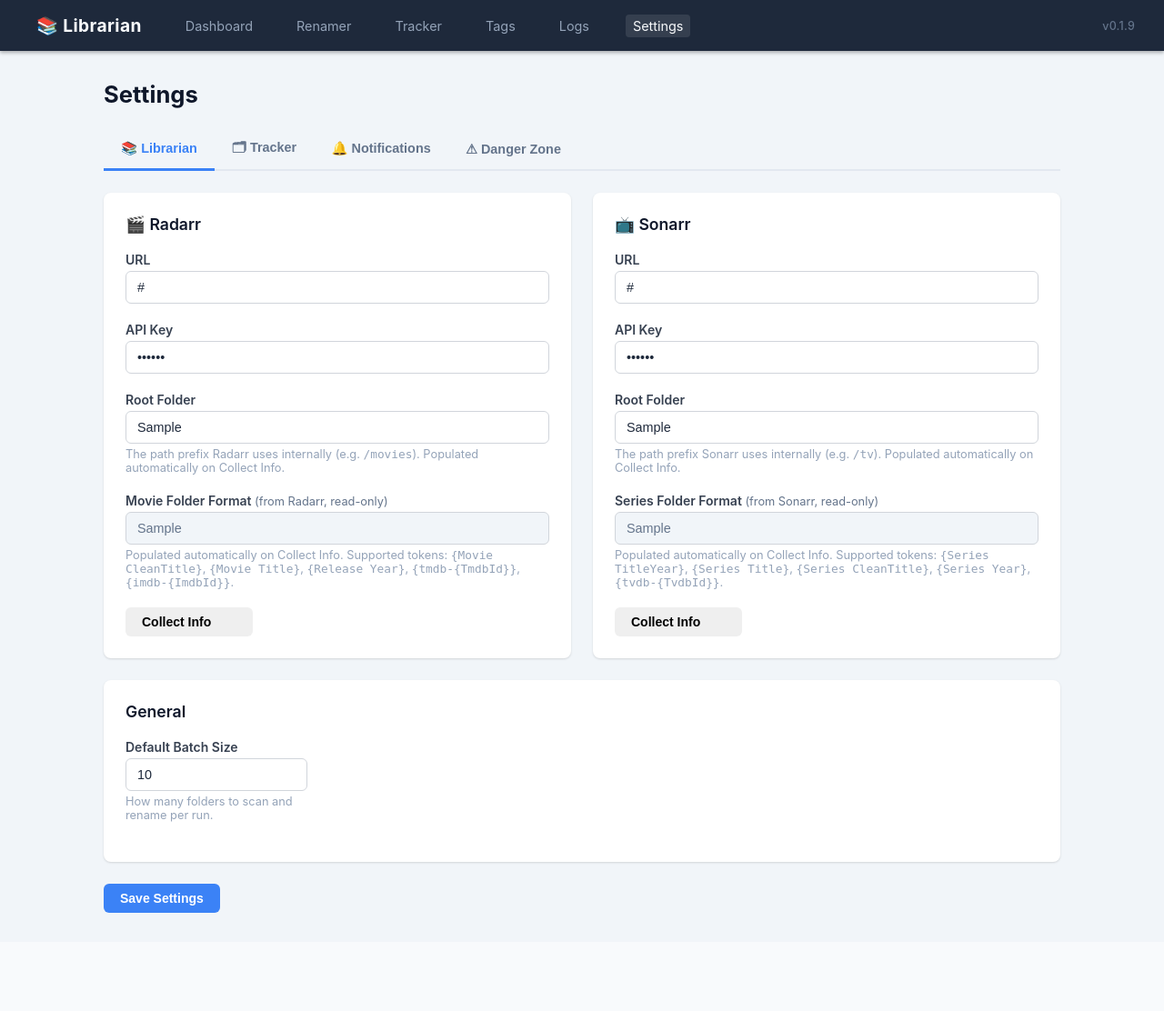
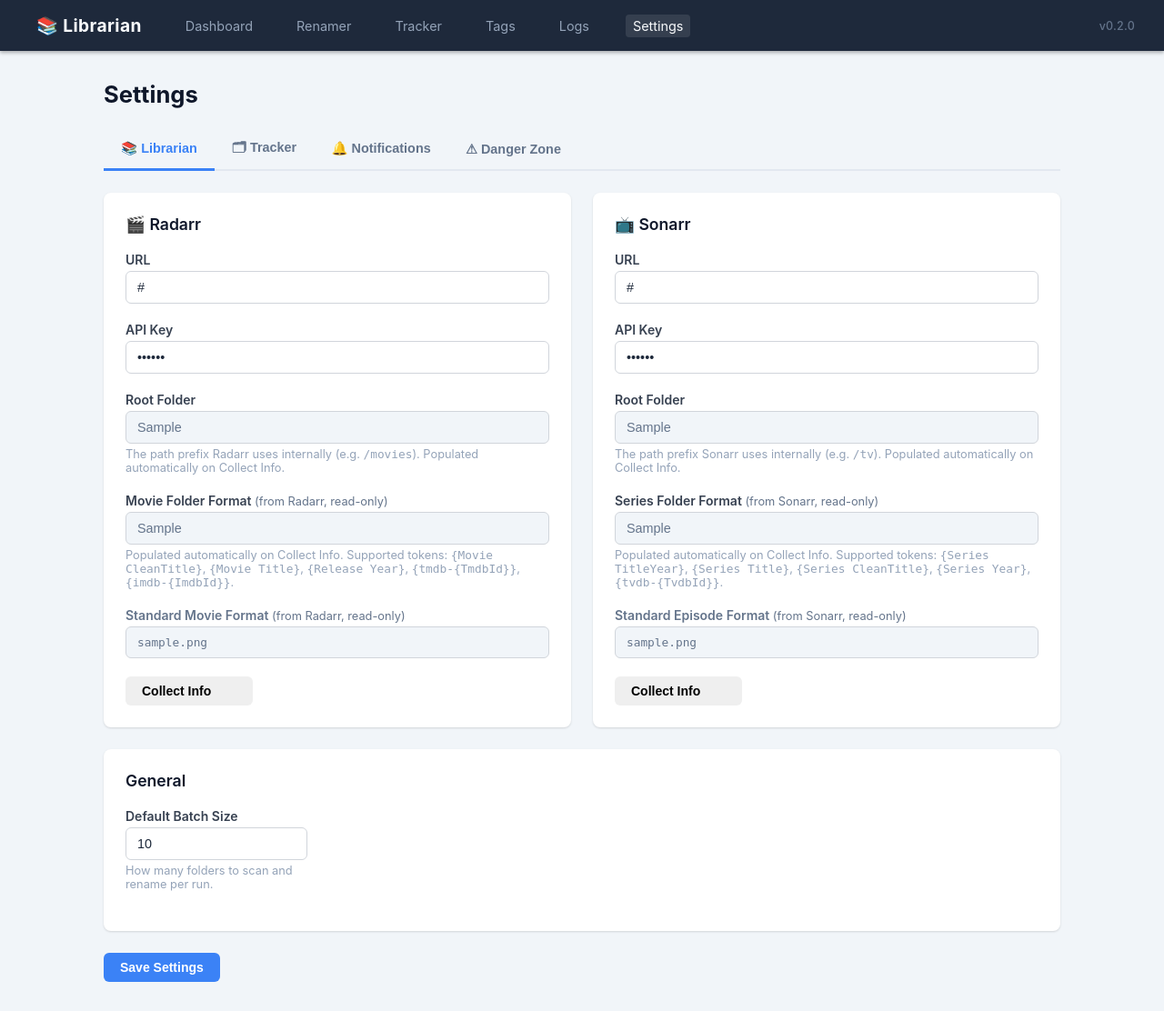
Before and after one commit to Beejeex/librarian, a FastAPI app: page /settings in a window 1280 px wide. Shown: the whole page at 91% size. Before the commit the page ends 1004 px from the top, so only its background shows below. Run offline with FastAPI, Linux system fonts and the light colour scheme; tables that the repository leaves empty hold one stand-in row (values such as "Sample post").

Commit message:
fix: persist file formats + root folder read-only in settings

```diff
--- a/app/database.py
+++ b/app/database.py
@@ -59,6 +59,9 @@ def _run_migrations() -> None:
         # Renamer: file rename support
         ("renameitem", "item_type", "VARCHAR NOT NULL DEFAULT 'folder'"),
         ("renameitem", "source_file_id", "INTEGER"),
+        # Collect Info: store file formats in DB (added v0.2.0)
+        ("appconfig", "radarr_file_format", "VARCHAR NOT NULL DEFAULT ''"),
+        ("appconfig", "sonarr_file_format", "VARCHAR NOT NULL DEFAULT ''"),
     ]
     with engine.connect() as conn:
         for table, column, definition in new_columns:
--- a/app/models.py
+++ b/app/models.py
@@ -27,12 +27,14 @@ class AppConfig(SQLModel, table=True):
     radarr_api_key: str = ""
     radarr_root_folder: str = "/movies"
     radarr_folder_format: str = "{Movie CleanTitle} ({Release Year}) {tmdb-{TmdbId}}"
+    radarr_file_format: str = ""
 
     # --- Renamer: Sonarr ---
     sonarr_url: str = ""
     sonarr_api_key: str = ""
     sonarr_root_folder: str = "/tv"
     sonarr_folder_format: str = "{Series TitleYear} {tvdb-{TvdbId}}"
+    sonarr_file_format: str = ""
 
     # --- Renamer ---
     batch_size: int = 20
--- a/app/routers/ui.py
+++ b/app/routers/ui.py
@@ -205,11 +205,13 @@ async def save_settings(
     radarr_api_key: str = Form(""),
     radarr_root_folder: str = Form("/movies"),
     radarr_folder_format: str = Form("{Movie CleanTitle} ({Release Year}) {tmdb-{TmdbId}}"),
+    radarr_file_format: str = Form(""),
     # Librarian — Sonarr
     sonarr_url: str = Form(""),
     sonarr_api_key: str = Form(""),
     sonarr_root_folder: str = Form("/tv"),
     sonarr_folder_format: str = Form("{Series TitleYear} {tvdb-{TvdbId}}"),
+    sonarr_file_format: str = Form(""),
     # Librarian — General
     batch_size: int = Form(20),
     # Tracker
@@ -238,10 +240,12 @@ async def save_settings(
             "radarr_api_key": radarr_api_key,
             "radarr_root_folder": radarr_root_folder,
             "radarr_folder_format": radarr_folder_format,
+            "radarr_file_format": radarr_file_format,
             "sonarr_url": sonarr_url,
             "sonarr_api_key": sonarr_api_key,
             "sonarr_root_folder": sonarr_root_folder,
             "sonarr_folder_format": sonarr_folder_format,
+            "sonarr_file_format": sonarr_file_format,
             "batch_size": batch_size,
             "radarr_tags": ", ".join(radarr_tags),
             "sonarr_tags": ", ".join(sonarr_tags),
--- a/app/templates/settings.html
+++ b/app/templates/settings.html
@@ -49,6 +49,8 @@
         <label for="radarr_root_folder">Root Folder</label>
         <input type="text" id="radarr_root_folder" name="radarr_root_folder"
                x-model="radarrRootFolder"
+               readonly
+               style="background:#f1f5f9;color:#64748b;cursor:default;"
                placeholder="/movies">
         <div x-show="radarrRootFolders.length > 1" style="display:flex;flex-wrap:wrap;gap:6px;margin-top:6px;">
           <template x-for="rf in radarrRootFolders" :key="rf">
@@ -79,9 +81,9 @@
         </p>
       </div>
 
-      <div class="form-group" x-show="radarrFileFormat">
+      <div class="form-group" x-show="radarrFileFormat !== ''">
         <label style="color:#64748b;">Standard Movie Format <span style="font-weight:400;font-size:.8rem;">(from Radarr, read-only)</span></label>
-        <input type="text" x-model="radarrFileFormat" readonly
+        <input type="text" name="radarr_file_format" x-model="radarrFileFormat" readonly
                style="background:#f1f5f9;color:#64748b;cursor:default;font-size:.8rem;font-family:monospace;">
       </div>
 
@@ -126,6 +128,8 @@
         <label for="sonarr_root_folder">Root Folder</label>
         <input type="text" id="sonarr_root_folder" name="sonarr_root_folder"
                x-model="sonarrRootFolder"
+               readonly
+               style="background:#f1f5f9;color:#64748b;cursor:default;"
                placeholder="/tv">
         <div x-show="sonarrRootFolders.length > 1" style="display:flex;flex-wrap:wrap;gap:6px;margin-top:6px;">
           <template x-for="rf in sonarrRootFolders" :key="rf">
@@ -156,9 +160,9 @@
         </p>
       </div>
 
-      <div class="form-group" x-show="sonarrFileFormat">
+      <div class="form-group" x-show="sonarrFileFormat !== ''">
         <label style="color:#64748b;">Standard Episode Format <span style="font-weight:400;font-size:.8rem;">(from Sonarr, read-only)</span></label>
-        <input type="text" x-model="sonarrFileFormat" readonly
+        <input type="text" name="sonarr_file_format" x-model="sonarrFileFormat" readonly
                style="background:#f1f5f9;color:#64748b;cursor:default;font-size:.8rem;font-family:monospace;">
       </div>
 
@@ -454,8 +458,8 @@ function settingsApp() {
     sonarrKey:  {{ config.sonarr_api_key | tojson }},
     radarrFolderFormat: {{ config.radarr_folder_format | tojson }},
     sonarrFolderFormat: {{ config.sonarr_folder_format | tojson }},
-    radarrFileFormat: '',
-    sonarrFileFormat: '',
+    radarrFileFormat: {{ config.radarr_file_format | tojson }},
+    sonarrFileFormat: {{ config.sonarr_file_format | tojson }},
     radarrRootFolder: {{ config.radarr_root_folder | tojson }},
     sonarrRootFolder: {{ config.sonarr_root_folder | tojson }},
     radarrRootFolders: [],
--- a/app/version.py
+++ b/app/version.py
@@ -1,3 +1,3 @@
 """Single source of truth for the application version."""
 
-VERSION = "v0.1.9"
+VERSION = "v0.2.0"
```
